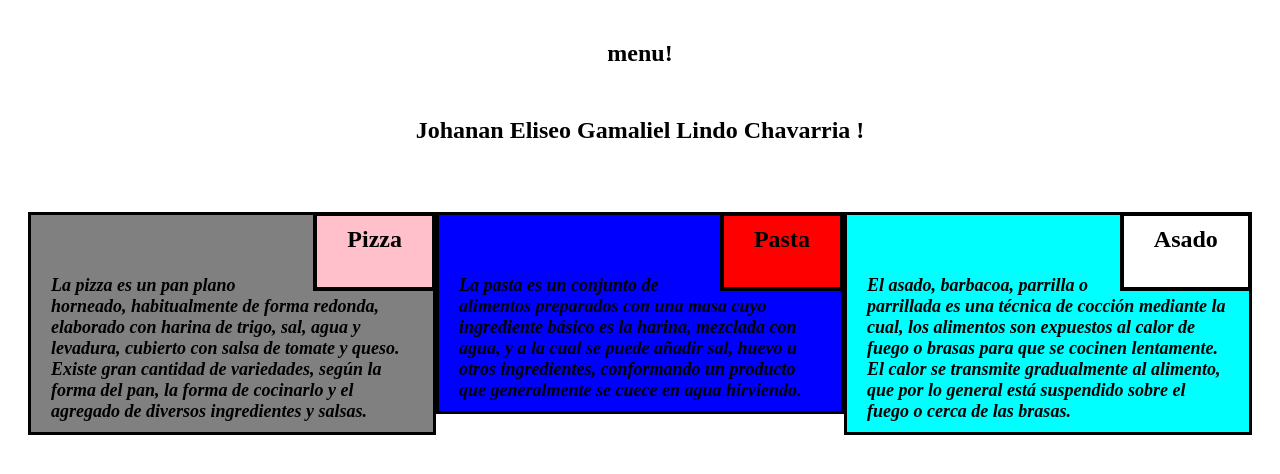
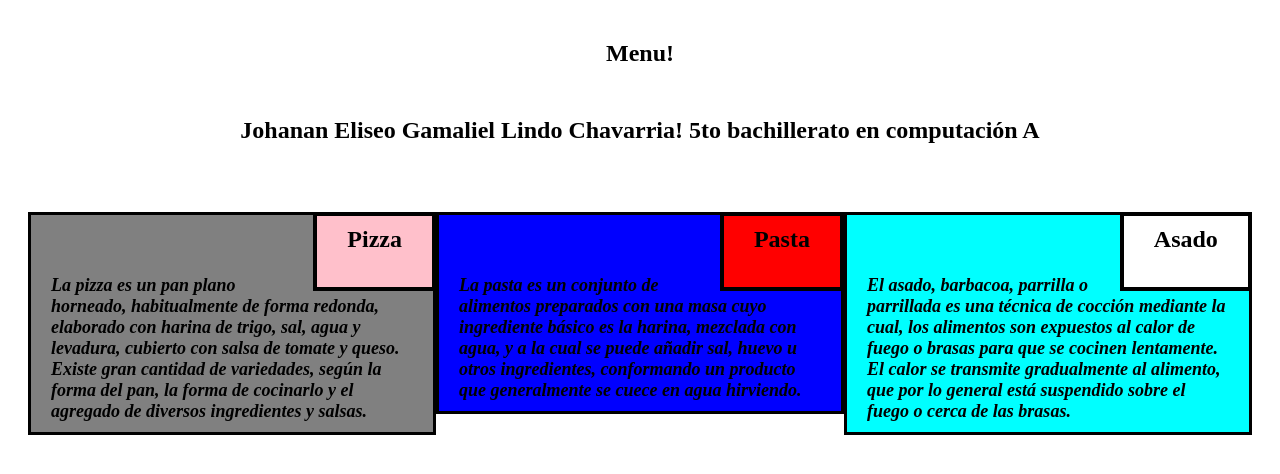
Before and after one commit to Johanan-gamaliel/pagina-T, a plain HTML site: page index.html in a window 1280 px wide. Drawn offline with Linux system fonts and the light colour scheme.

Commit message:
agrege un cambio

```diff
--- a/index.html
+++ b/index.html
@@ -7,8 +7,8 @@
 	<link rel="stylesheet" type="text/css" href="mdcss/souction.css">
 </head>
 <body>
-<h2>menu!</h1>
-<h2>Johanan Eliseo Gamaliel Lindo Chavarria !</h2>
+<h2>Menu!</h1>
+<h2>Johanan Eliseo Gamaliel Lindo Chavarria! 5to bachillerato en computación A</h2>
 <div class="fili"
 <div id="box">
 <div class="col4 coli6">
```
